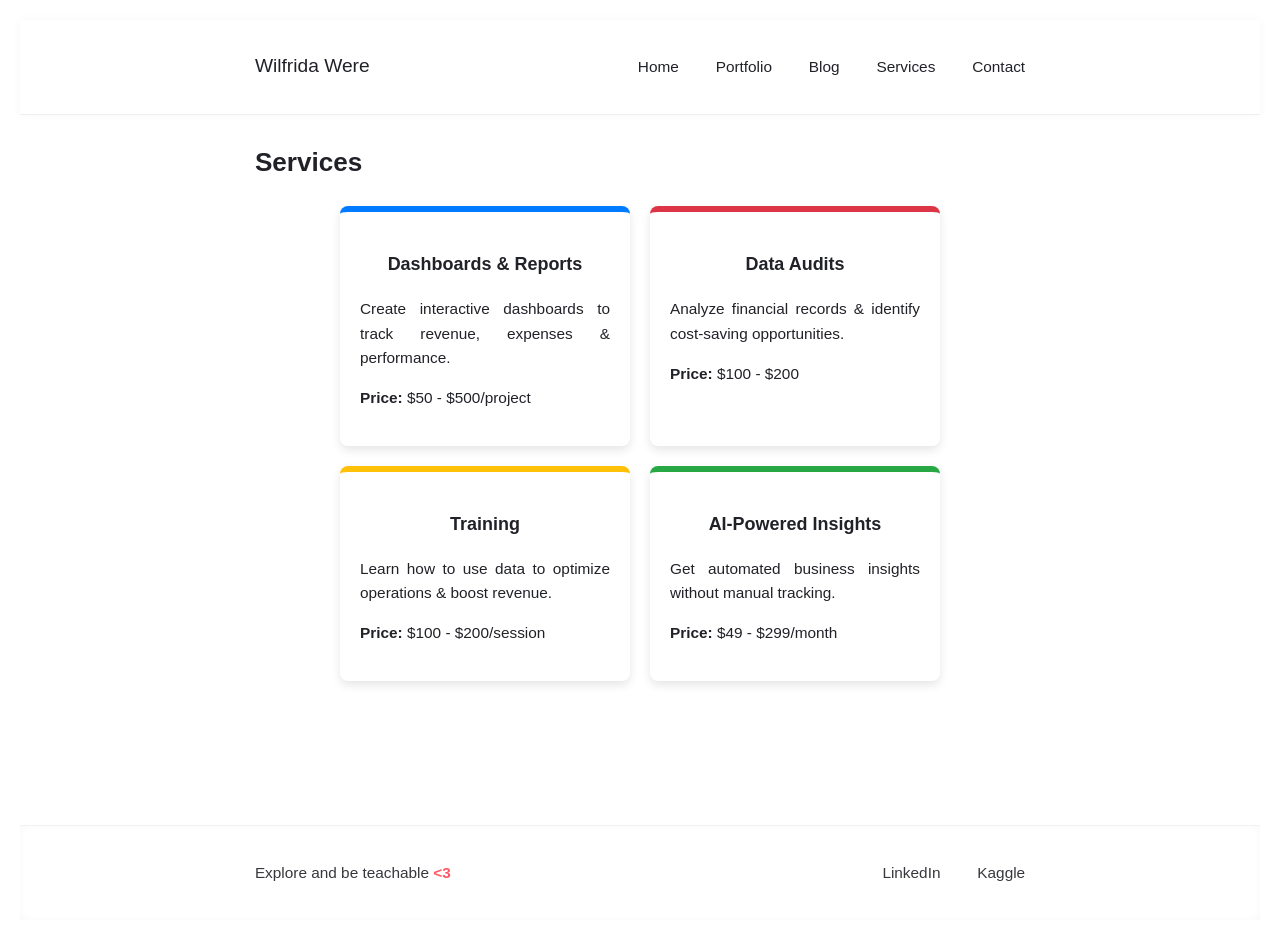
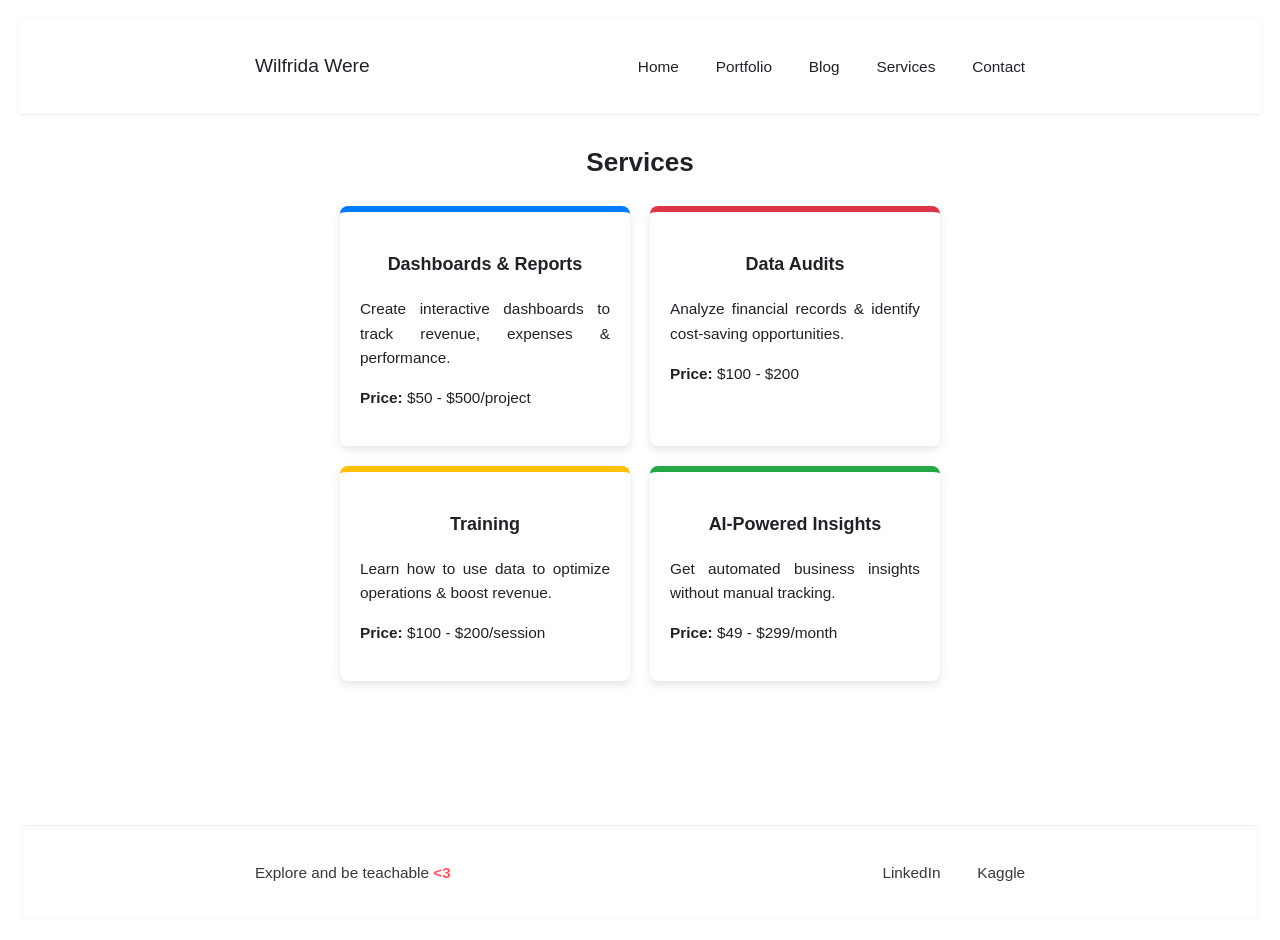
Before and after one commit to Wilfrida-Were/website, a Jekyll site: the page built from services.html, in a window 1280 px wide. Built offline with Jekyll 4.4.1, drawn with Linux system fonts in a browser that asks for light colours.

Commit message:
Update services.css
updated services title alignment

```diff
--- a/assets/css/services.css
+++ b/assets/css/services.css
@@ -30,3 +30,9 @@ body {
 .red { border-color: #DC3545; }
 .yellow { border-color: #FFC107; }
 .green { border-color: #28A745; }
+
+/* Center the page title */
+h1 {
+    text-align: center;
+    margin-bottom: 20px; /* Adds spacing below */
+}
```
